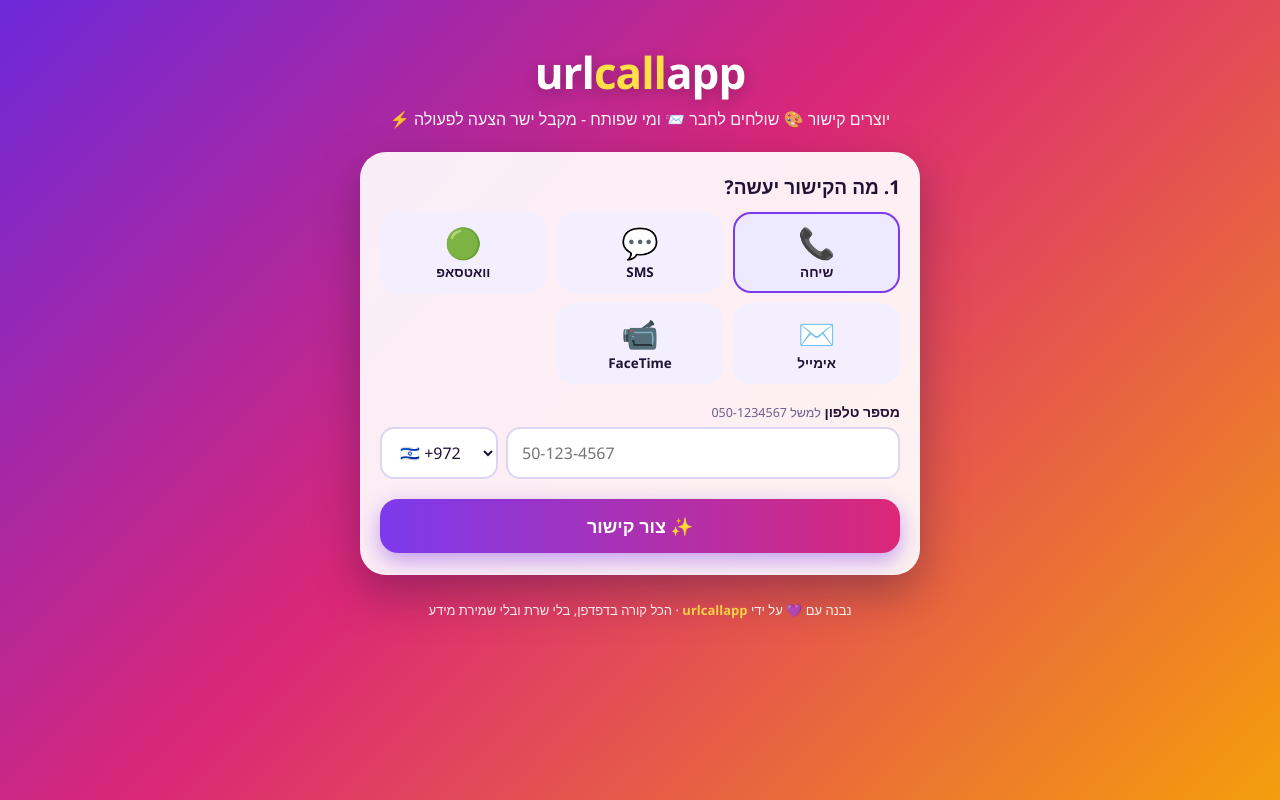
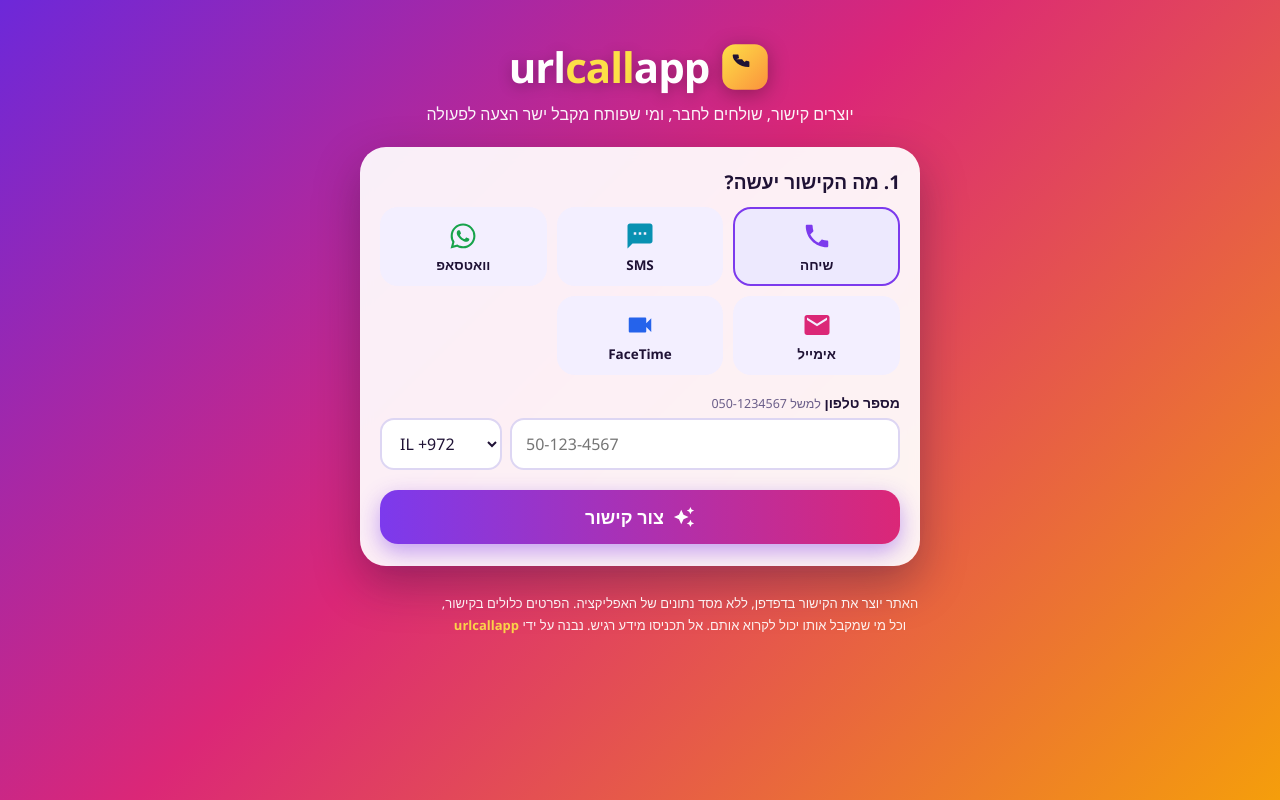
Before and after one commit to urlcallapp/urlcallapp, a plain HTML site: page index.html in a window 1280 px wide. Drawn offline with Linux system fonts and the light colour scheme.

Commit message:
SVG icons, favicon, OG metadata, accurate privacy copy, WhatsApp click-to-chat

```diff
--- a/index.html
+++ b/index.html
@@ -4,12 +4,21 @@
 <meta charset="UTF-8">
 <meta name="viewport" content="width=device-width, initial-scale=1.0, viewport-fit=cover">
 <title>urlcallapp - קישורים שמפעילים פעולות</title>
-<meta name="description" content="יוצרים קישור, שולחים, ומי שפותח מקבל ישר הצעה להתקשר, לשלוח וואטסאפ או מייל.">
+<meta name="description" content="יוצרים קישור, שולחים, ומי שפותח מקבל ישר הצעה להתקשר, לשלוח SMS, וואטסאפ או מייל. בלי אפליקציה ובלי שרת.">
+<meta property="og:type" content="website">
+<meta property="og:site_name" content="urlcallapp">
+<meta property="og:title" content="urlcallapp - קישורים שמפעילים פעולות">
+<meta property="og:description" content="יוצרים קישור, שולחים, ומי שפותח מקבל ישר הצעה להתקשר, לשלוח SMS, וואטסאפ או מייל.">
+<meta property="og:url" content="https://urlcallapp.github.io/urlcallapp/">
+<meta property="og:image" content="https://urlcallapp.github.io/urlcallapp/og.jpg">
+<meta property="og:image:type" content="image/jpeg">
+<meta property="og:image:width" content="1200">
+<meta property="og:image:height" content="630">
+<meta name="twitter:card" content="summary_large_image">
+<link rel="icon" type="image/svg+xml" href="favicon.svg">
+<link rel="apple-touch-icon" href="apple-touch-icon.png">
 <style>
-  :root{
-    --ink:#1f1235;
-    --card:rgba(255,255,255,.92);
-  }
+  :root{ --ink:#1f1235; --card:rgba(255,255,255,.93); }
   *{box-sizing:border-box;margin:0;padding:0}
   html,body{min-height:100%}
   body{
@@ -21,34 +30,31 @@
     padding:24px 14px 60px;
   }
   .wrap{width:100%;max-width:560px}
-  header{text-align:center;color:#fff;margin:18px 0 22px}
-  header .logo{
-    font-size:44px;font-weight:800;letter-spacing:-1px;
-    text-shadow:0 3px 14px rgba(0,0,0,.25);
-  }
+  header{text-align:center;color:#fff;margin:14px 0 22px}
+  .brand{display:flex;align-items:center;justify-content:center;gap:10px}
+  .brand .mark{width:52px;height:52px;filter:drop-shadow(0 4px 10px rgba(0,0,0,.3))}
+  header .logo{font-size:42px;font-weight:800;letter-spacing:-1px;text-shadow:0 3px 14px rgba(0,0,0,.25)}
   header .logo span{color:#fde047}
-  header p{margin-top:6px;font-size:16px;opacity:.95}
+  header p{margin-top:8px;font-size:16px;opacity:.95}
   .card{
-    background:var(--card);
-    border-radius:26px;
-    padding:22px 20px;
-    box-shadow:0 18px 45px rgba(31,18,53,.35);
-    backdrop-filter:blur(6px);
+    background:var(--card);border-radius:26px;padding:22px 20px;
+    box-shadow:0 18px 45px rgba(31,18,53,.35);backdrop-filter:blur(6px);
   }
   h2{font-size:19px;margin-bottom:12px}
   .proto-grid{display:grid;grid-template-columns:repeat(3,1fr);gap:10px;margin-bottom:18px}
   .proto{
-    border:2.5px solid transparent;
-    background:#f3efff;
-    border-radius:18px;
-    padding:12px 6px 10px;
-    text-align:center;cursor:pointer;
-    transition:transform .12s ease, border-color .12s, background .12s;
-    user-select:none;
+    border:2.5px solid transparent;background:#f3efff;border-radius:18px;
+    padding:12px 6px 10px;text-align:center;cursor:pointer;
+    transition:transform .12s ease,border-color .12s,background .12s;user-select:none;
   }
   .proto:hover{transform:translateY(-2px)}
-  .proto .ic{font-size:30px;line-height:1.1}
-  .proto .nm{font-size:13.5px;font-weight:700;margin-top:4px}
+  .proto svg{width:30px;height:30px;display:block;margin:0 auto}
+  .proto .nm{font-size:13.5px;font-weight:700;margin-top:5px}
+  .proto[data-p="tel"] svg{color:#7c3aed}
+  .proto[data-p="sms"] svg{color:#0891b2}
+  .proto[data-p="whatsapp"] svg{color:#16a34a}
+  .proto[data-p="mailto"] svg{color:#db2777}
+  .proto[data-p="facetime"] svg{color:#2563eb}
   .proto[data-p="tel"].active{border-color:#7c3aed;background:#ede9fe}
   .proto[data-p="sms"].active{border-color:#0891b2;background:#e0f7fc}
   .proto[data-p="whatsapp"].active{border-color:#16a34a;background:#e6f9ed}
@@ -57,61 +63,57 @@
   label{display:block;font-size:14px;font-weight:700;margin:14px 0 6px}
   .hint{font-weight:400;color:#6b5f8a;font-size:12.5px}
   input,textarea,select{
-    width:100%;font:inherit;font-size:16px;
-    padding:12px 14px;border-radius:14px;border:2px solid #ddd6f3;
-    background:#fff;color:var(--ink);outline:none;
+    width:100%;font:inherit;font-size:16px;padding:12px 14px;border-radius:14px;
+    border:2px solid #ddd6f3;background:#fff;color:var(--ink);outline:none;
   }
   input:focus,textarea:focus,select:focus{border-color:#7c3aed}
   textarea{min-height:74px;resize:vertical}
   .phone-row{display:flex;gap:8px;direction:ltr}
-  .phone-row select{width:118px;flex:none;direction:ltr}
+  .phone-row select{width:122px;flex:none;direction:ltr}
   .phone-row input{flex:1;direction:ltr;text-align:left}
   .ltr{direction:ltr;text-align:left}
   .btn{
-    display:block;width:100%;border:0;cursor:pointer;
-    font:inherit;font-weight:800;font-size:18px;color:#fff;
-    padding:15px;border-radius:18px;margin-top:20px;
-    background:linear-gradient(90deg,#7c3aed,#db2777);
-    box-shadow:0 8px 22px rgba(124,58,237,.45);
+    display:flex;align-items:center;justify-content:center;gap:9px;width:100%;border:0;cursor:pointer;
+    font:inherit;font-weight:800;font-size:18px;color:#fff;padding:15px;border-radius:18px;margin-top:20px;
+    background:linear-gradient(90deg,#7c3aed,#db2777);box-shadow:0 8px 22px rgba(124,58,237,.45);
     transition:transform .12s ease;
   }
+  .btn svg{width:22px;height:22px}
   .btn:hover{transform:translateY(-2px)}
   .btn:active{transform:scale(.98)}
   #result{display:none;margin-top:18px}
   #result.show{display:block}
-  .link-box{
-    display:flex;gap:8px;align-items:stretch;
-  }
+  .link-box{display:flex;gap:8px;align-items:stretch}
   #out{
-    flex:1;font-size:13.5px;background:#f6f3ff;border:2px dashed #b9a8f0;
-    border-radius:14px;padding:11px 12px;word-break:break-all;direction:ltr;text-align:left;
-    display:flex;align-items:center;
+    flex:1;font-size:13.5px;background:#f6f3ff;border:2px dashed #b9a8f0;border-radius:14px;
+    padding:11px 12px;word-break:break-all;direction:ltr;text-align:left;display:flex;align-items:center;
   }
   .copy-btn{
-    flex:none;border:0;cursor:pointer;font:inherit;font-weight:800;font-size:15px;
-    border-radius:14px;padding:0 16px;color:#fff;
-    background:linear-gradient(90deg,#f59e0b,#ea580c);
-    box-shadow:0 6px 16px rgba(234,88,12,.4);
-    transition:transform .12s;
+    flex:none;border:0;cursor:pointer;font:inherit;font-weight:800;font-size:15px;border-radius:14px;
+    padding:0 16px;color:#fff;background:linear-gradient(90deg,#f59e0b,#ea580c);
+    box-shadow:0 6px 16px rgba(234,88,12,.4);transition:transform .12s;
+    display:flex;align-items:center;gap:7px;
   }
+  .copy-btn svg{width:17px;height:17px}
   .copy-btn:active{transform:scale(.95)}
   .copy-btn.ok{background:linear-gradient(90deg,#16a34a,#059669)}
   .actions-row{display:flex;gap:8px;margin-top:10px}
   .ghost{
-    flex:1;text-align:center;text-decoration:none;font-weight:700;font-size:14.5px;
-    padding:11px;border-radius:14px;border:2px solid #c9bdf0;color:#5b21b6;background:#fff;
+    flex:1;display:flex;align-items:center;justify-content:center;gap:7px;text-decoration:none;
+    font-weight:700;font-size:14.5px;padding:11px;border-radius:14px;border:2px solid #c9bdf0;
+    color:#5b21b6;background:#fff;cursor:pointer;font-family:inherit;
   }
+  .ghost svg{width:17px;height:17px}
   .ghost:hover{background:#f3efff}
-  /* landing mode */
   #landing{display:none;text-align:center}
   body.landing #builder,body.landing header .sub{display:none}
   body.landing #landing{display:block}
-  .big-ic{font-size:84px;line-height:1.15;animation:pop .5s ease}
+  .big-ic{width:84px;height:84px;margin:6px auto 0;display:block;animation:pop .5s ease}
   @keyframes pop{0%{transform:scale(.3);opacity:0}70%{transform:scale(1.12)}100%{transform:scale(1)}}
-  .land-title{font-size:24px;font-weight:800;margin:10px 0 4px}
+  .land-title{font-size:24px;font-weight:800;margin:12px 0 4px}
   .land-detail{font-size:17px;color:#4c3f73;word-break:break-all;direction:ltr}
   .land-note{font-size:13.5px;color:#6b5f8a;margin-top:14px}
-  footer{color:#fff;text-align:center;margin-top:26px;font-size:13px;opacity:.9}
+  footer{color:#fff;text-align:center;margin-top:26px;font-size:13px;opacity:.92;line-height:1.7;max-width:480px}
   footer a{color:#fde047;text-decoration:none;font-weight:700}
   .toast{
     position:fixed;bottom:26px;left:50%;transform:translateX(-50%) translateY(20px);
@@ -124,70 +126,81 @@
 <body>
 <div class="wrap">
   <header>
-    <div class="logo">url<span>call</span>app</div>
-    <p class="sub">יוצרים קישור 🎨 שולחים לחבר 📨 ומי שפותח - מקבל ישר הצעה לפעולה ⚡</p>
+    <div class="brand">
+      <svg class="mark" viewBox="0 0 64 64" aria-hidden="true"><defs><linearGradient id="lg" x1="0" y1="0" x2="1" y2="1"><stop offset="0" stop-color="#fde047"/><stop offset="1" stop-color="#fb923c"/></linearGradient></defs><rect x="4" y="4" width="56" height="56" rx="16" fill="url(#lg)"/><path fill="#1f1235" d="M31.2 21.6c1 1.9 2.6 3.5 4.5 4.5l1.6-1.6c.4-.4 1-.5 1.5-.3 1 .4 2.1.6 3.2.6.9 0 1.6.7 1.6 1.6v6.9c0 .9-.7 1.6-1.6 1.6C26.5 34.9 15.1 23.5 15.1 15c0-.9.7-1.6 1.6-1.6h6.9c.9 0 1.6.7 1.6 1.6 0 1.1.2 2.2.6 3.2.2.5.1 1.1-.3 1.5l-4.3 1.9z" transform="translate(6,7) scale(0.72)"/></svg>
+      <div class="logo">url<span>call</span>app</div>
+    </div>
+    <p class="sub">יוצרים קישור, שולחים לחבר, ומי שפותח מקבל ישר הצעה לפעולה</p>
   </header>
 
   <div class="card" id="builder">
     <h2>1. מה הקישור יעשה?</h2>
     <div class="proto-grid" id="protos"></div>
-
     <div id="fields"></div>
-
-    <button class="btn" id="gen">✨ צור קישור</button>
-
+    <button class="btn" id="gen"><svg viewBox="0 0 24 24" fill="currentColor" aria-hidden="true"><path d="M19 9l1.25-2.75L23 5l-2.75-1.25L19 1l-1.25 2.75L15 5l2.75 1.25L19 9zm-7.5.5L9 4 6.5 9.5 1 12l5.5 2.5L9 20l2.5-5.5L17 12l-5.5-2.5zM19 15l-1.25 2.75L15 19l2.75 1.25L19 23l1.25-2.75L23 19l-2.75-1.25L19 15z"/></svg>צור קישור</button>
     <div id="result">
-      <h2>2. הקישור מוכן 🎉</h2>
+      <h2>2. הקישור מוכן</h2>
       <div class="link-box">
         <div id="out"></div>
-        <button class="copy-btn" id="copy">העתקה</button>
+        <button class="copy-btn" id="copy"><svg viewBox="0 0 24 24" fill="currentColor" aria-hidden="true"><path d="M16 1H4c-1.1 0-2 .9-2 2v14h2V3h12V1zm3 4H8c-1.1 0-2 .9-2 2v14c0 1.1.9 2 2 2h11c1.1 0 2-.9 2-2V7c0-1.1-.9-2-2-2zm0 16H8V7h11v14z"/></svg><span id="copyTxt">העתקה</span></button>
       </div>
       <div class="actions-row">
-        <a class="ghost" id="try" href="#" target="_blank" rel="noopener">🧪 נסה את הקישור</a>
-        <button class="ghost" id="share">📤 שיתוף</button>
+        <a class="ghost" id="try" href="#" target="_blank" rel="noopener"><svg viewBox="0 0 24 24" fill="currentColor" aria-hidden="true"><path d="M19 19H5V5h7V3H5c-1.11 0-2 .9-2 2v14c0 1.1.89 2 2 2h14c1.1 0 2-.9 2-2v-7h-2v7zM14 3v2h3.59l-9.83 9.83 1.41 1.41L19 6.41V10h2V3h-7z"/></svg>נסה את הקישור</a>
+        <button class="ghost" id="share"><svg viewBox="0 0 24 24" fill="currentColor" aria-hidden="true"><path d="M18 16.08c-.76 0-1.44.3-1.96.77L8.91 12.7c.05-.23.09-.46.09-.7s-.04-.47-.09-.7l7.05-4.11c.54.5 1.25.81 2.04.81 1.66 0 3-1.34 3-3s-1.34-3-3-3-3 1.34-3 3c0 .24.04.47.09.7L8.04 9.81C7.5 9.31 6.79 9 6 9c-1.66 0-3 1.34-3 3s1.34 3 3 3c.79 0 1.5-.31 2.04-.81l7.12 4.16c-.05.21-.08.43-.08.65 0 1.61 1.31 2.92 2.92 2.92 1.61 0 2.92-1.31 2.92-2.92s-1.31-2.92-2.92-2.92z"/></svg>שיתוף</button>
       </div>
     </div>
   </div>
 
   <div class="card" id="landing">
-    <div class="big-ic" id="lIc">📞</div>
+    <div id="lIc"></div>
     <div class="land-title" id="lTitle"></div>
     <div class="land-detail" id="lDetail"></div>
     <button class="btn" id="lGo"></button>
-    <div class="land-note" id="lNote">אם הפעולה לא נפתחה לבד - לוחצים על הכפתור 👆</div>
+    <div class="land-note">אם הפעולה לא נפתחה לבד - לוחצים על הכפתור למעלה</div>
   </div>
 
   <footer>
-    נבנה עם 💜 על ידי <a href="https://github.com/urlcallapp" target="_blank" rel="noopener">urlcallapp</a> · הכל קורה בדפדפן, בלי שרת ובלי שמירת מידע
+    האתר יוצר את הקישור בדפדפן, ללא מסד נתונים של האפליקציה.
+    הפרטים כלולים בקישור, וכל מי שמקבל אותו יכול לקרוא אותם. אל תכניסו מידע רגיש.
+    נבנה על ידי <a href="https://github.com/urlcallapp" target="_blank" rel="noopener">urlcallapp</a>
   </footer>
 </div>
-<div class="toast" id="toast">הקישור הועתק! ✅</div>
+<div class="toast" id="toast">הקישור הועתק!</div>
 
 <script>
 (function(){
   "use strict";
 
+  var IC = {
+    tel:'<svg viewBox="0 0 24 24" fill="currentColor" aria-hidden="true"><path d="M6.62 10.79c1.44 2.83 3.76 5.14 6.59 6.59l2.2-2.2c.27-.27.67-.36 1.02-.24 1.12.37 2.33.57 3.57.57.55 0 1 .45 1 1V20c0 .55-.45 1-1 1-9.39 0-17-7.61-17-17 0-.55.45-1 1-1h3.5c.55 0 1 .45 1 1 0 1.25.2 2.45.57 3.57.11.35.03.74-.25 1.02l-2.2 2.2z"/></svg>',
+    sms:'<svg viewBox="0 0 24 24" fill="currentColor" aria-hidden="true"><path d="M20 2H4c-1.1 0-1.99.9-1.99 2L2 22l4-4h14c1.1 0 2-.9 2-2V4c0-1.1-.9-2-2-2zM9 11H7V9h2v2zm4 0h-2V9h2v2zm4 0h-2V9h2v2z"/></svg>',
+    whatsapp:'<svg viewBox="0 0 24 24" fill="currentColor" aria-hidden="true"><path d="M12.04 2c-5.46 0-9.91 4.45-9.91 9.91 0 1.75.46 3.45 1.32 4.95L2.05 22l5.25-1.38c1.45.79 3.08 1.21 4.74 1.21 5.46 0 9.91-4.45 9.91-9.91 0-2.65-1.03-5.14-2.9-7.01A9.816 9.816 0 0 0 12.04 2m.01 1.67c2.2 0 4.26.86 5.82 2.42a8.19 8.19 0 0 1 2.41 5.83c0 4.54-3.7 8.23-8.24 8.23-1.48 0-2.93-.39-4.19-1.15l-.3-.17-3.12.82.83-3.04-.2-.32a8.19 8.19 0 0 1-1.26-4.38c.01-4.54 3.7-8.24 8.25-8.24M8.53 7.33c-.16 0-.43.06-.66.31-.22.25-.87.86-.87 2.07 0 1.22.89 2.39 1 2.56.14.17 1.76 2.67 4.25 3.73.59.27 1.05.42 1.41.53.59.19 1.13.16 1.56.1.48-.07 1.46-.6 1.67-1.18.21-.58.21-1.07.15-1.18-.07-.1-.23-.16-.48-.27-.25-.14-1.47-.74-1.69-.82-.23-.08-.37-.12-.56.12-.16.25-.64.81-.78.97-.15.17-.29.19-.53.07-.26-.13-1.06-.39-2-1.23-.74-.66-1.23-1.47-1.38-1.72-.12-.24-.01-.39.11-.5.11-.11.27-.29.37-.44.13-.14.17-.25.25-.41.08-.17.04-.31-.02-.44-.06-.11-.56-1.35-.77-1.84-.2-.48-.4-.42-.56-.43-.14 0-.3-.01-.47-.01z"/></svg>',
+    mailto:'<svg viewBox="0 0 24 24" fill="currentColor" aria-hidden="true"><path d="M20 4H4c-1.1 0-1.99.9-1.99 2L2 18c0 1.1.9 2 2 2h16c1.1 0 2-.9 2-2V6c0-1.1-.9-2-2-2zm0 4l-8 5-8-5V6l8 5 8-5v2z"/></svg>',
+    facetime:'<svg viewBox="0 0 24 24" fill="currentColor" aria-hidden="true"><path d="M17 10.5V7c0-.55-.45-1-1-1H4c-.55 0-1 .45-1 1v10c0 .55.45 1 1 1h12c.55 0 1-.45 1-1v-3.5l4 4v-11l-4 4z"/></svg>',
+    check:'<svg viewBox="0 0 24 24" fill="currentColor" aria-hidden="true"><path d="M9 16.17L4.83 12l-1.42 1.41L9 19 21 7l-1.41-1.41z"/></svg>'
+  };
+
   var PROTOCOLS = {
     tel: {
-      name:"שיחה", icon:"📞",
+      name:"שיחה", color:"#7c3aed",
       fields:[{k:"phone",type:"phone",label:"מספר טלפון",hint:"למשל 050-1234567"}],
       target:function(d){ return "tel:" + d.phoneDial; },
-      land:function(d){ return {title:"שיחה יוצאת אל", detail:d.phonePretty, btn:"📞 התקשר עכשיו"}; }
+      land:function(d){ return {title:"שיחה יוצאת אל", detail:d.phonePretty, btn:"התקשר עכשיו"}; }
     },
     sms: {
-      name:"SMS", icon:"💬",
+      name:"SMS",
       fields:[
         {k:"phone",type:"phone",label:"מספר טלפון"},
         {k:"text",type:"textarea",label:"הודעה (לא חובה)"}
       ],
       target:function(d){ return "sms:" + d.phoneDial + (d.text ? "?&body=" + encodeURIComponent(d.text) : ""); },
-      land:function(d){ return {title:"שליחת SMS אל", detail:d.phonePretty, btn:"💬 פתח הודעה"}; }
+      land:function(d){ return {title:"שליחת SMS אל", detail:d.phonePretty, btn:"פתח הודעה"}; }
     },
     whatsapp: {
-      name:"וואטסאפ", icon:"🟢",
+      name:"וואטסאפ",
       anyOf:["phone","text"],
       fields:[
-        {k:"phone",type:"phone",label:"מספר טלפון",hint:"או למטה: הודעה בלבד והנמען ייבחר בוואטסאפ"},
+        {k:"phone",type:"phone",label:"מספר טלפון",hint:"או למטה: הודעה בלבד, והנמען ייבחר בוואטסאפ"},
         {k:"text",type:"textarea",label:"הודעה מוכנה מראש"}
       ],
       target:function(d){
@@ -195,12 +208,12 @@
         return "https://wa.me/?text=" + encodeURIComponent(d.text);
       },
       land:function(d){
-        if(d.phoneIntl) return {title:"שיחת וואטסאפ עם", detail:d.phonePretty, btn:"🟢 פתח וואטסאפ"};
-        return {title:"הודעת וואטסאפ", detail:d.text || "", btn:"🟢 בחר נמען בוואטסאפ"};
+        if(d.phoneIntl) return {title:"שיחת וואטסאפ עם", detail:d.phonePretty, btn:"פתח וואטסאפ"};
+        return {title:"הודעת וואטסאפ", detail:d.text || "", btn:"בחר נמען בוואטסאפ"};
       }
     },
     mailto: {
-      name:"אימייל", icon:"✉️",
+      name:"אימייל",
       fields:[
         {k:"email",type:"email",label:"כתובת מייל"},
         {k:"subject",type:"text",label:"נושא (לא חובה)"},
@@ -212,26 +225,26 @@
         if(d.body) q.push("body=" + encodeURIComponent(d.body));
         return "mailto:" + d.email + (q.length ? "?" + q.join("&") : "");
       },
-      land:function(d){ return {title:"כתיבת מייל אל", detail:d.email, btn:"✉️ פתח מייל"}; }
+      land:function(d){ return {title:"כתיבת מייל אל", detail:d.email, btn:"פתח מייל"}; }
     },
     facetime: {
-      name:"FaceTime", icon:"📹",
+      name:"FaceTime",
       fields:[{k:"phone",type:"phone",label:"מספר טלפון או אימייל",hint:"מספר, או כתובת מייל של Apple ID"}],
       target:function(d){ return "facetime:" + (d.phoneDial || d.raw); },
-      land:function(d){ return {title:"שיחת FaceTime אל", detail:d.phonePretty, btn:"📹 התחל FaceTime"}; }
-    },
+      land:function(d){ return {title:"שיחת FaceTime אל", detail:d.phonePretty, btn:"התחל FaceTime"}; }
+    }
   };
 
   var CODES = [
-    ["+972","🇮🇱 +972"],["+1","🇺🇸 +1"],["+44","🇬🇧 +44"],["+49","🇩🇪 +49"],
-    ["+33","🇫🇷 +33"],["+39","🇮🇹 +39"],["+34","🇪🇸 +34"],["+7","🇷🇺 +7"],
-    ["+91","🇮🇳 +91"],["+971","🇦🇪 +971"],["+90","🇹🇷 +90"]
+    ["+972","IL +972"],["+1","US +1"],["+44","UK +44"],["+49","DE +49"],
+    ["+33","FR +33"],["+39","IT +39"],["+34","ES +34"],["+7","RU +7"],
+    ["+91","IN +91"],["+971","AE +971"],["+90","TR +90"]
   ];
 
   var $ = function(id){ return document.getElementById(id); };
-  var builder=$("builder"), protosEl=$("protos"), fieldsEl=$("fields"),
-      resultEl=$("result"), outEl=$("out"), copyBtn=$("copy"), tryLink=$("try"),
-      shareBtn=$("share"), toast=$("toast");
+  var protosEl=$("protos"), fieldsEl=$("fields"), resultEl=$("result"),
+      outEl=$("out"), copyBtn=$("copy"), copyTxt=$("copyTxt"),
+      tryLink=$("try"), shareBtn=$("share"), toast=$("toast");
 
   function esc(s){ return String(s).replace(/[&<>"']/g,function(c){
     return {"&":"&amp;","<":"&lt;",">":"&gt;",'"':"&quot;","'":"&#39;"}[c]; }); }
@@ -250,11 +263,11 @@
       var info = proto.land(data);
       document.body.classList.add("landing");
       document.title = info.title + " " + (info.detail||"") + " · urlcallapp";
-      $("lIc").textContent = proto.icon;
+      $("lIc").innerHTML = IC[lp].replace("<svg", '<svg class="big-ic" style="color:' + ({tel:"#7c3aed",sms:"#0891b2",whatsapp:"#16a34a",mailto:"#db2777",facetime:"#2563eb"})[lp] + '"');
       $("lTitle").textContent = info.title;
       $("lDetail").textContent = info.detail || "";
       var go = $("lGo");
-      go.textContent = info.btn;
+      go.innerHTML = IC[lp] + esc(info.btn);
       go.addEventListener("click", function(){ window.location.href = target; });
       // ניסיון פתיחה אוטומטי; חלק מהדפדפנים דורשים מגע של המשתמש ואז הכפתור מחכה
       setTimeout(function(){ window.location.href = target; }, 650);
@@ -270,7 +283,7 @@
     var el = document.createElement("div");
     el.className = "proto" + (key===current ? " active":"");
     el.dataset.p = key;
-    el.innerHTML = '<div class="ic">'+p.icon+'</div><div class="nm">'+esc(p.name)+'</div>';
+    el.innerHTML = IC[key] + '<div class="nm">'+esc(p.name)+'</div>';
     el.addEventListener("click", function(){
       current = key;
       Array.prototype.forEach.call(protosEl.children,function(c){
@@ -358,7 +371,7 @@
       if(!any) missing = true;
     }
     if(missing){
-      toast.textContent = "חסר שדה חובה ✍️";
+      toast.textContent = "חסר שדה חובה";
       toast.style.background="#dc2626";
       toast.classList.add("show");
       setTimeout(function(){ toast.classList.remove("show"); }, 1800);
@@ -374,14 +387,14 @@
   function doCopy(){
     var text = outEl.textContent;
     function ok(){
-      copyBtn.textContent = "הועתק ✅";
+      copyTxt.textContent = "הועתק";
       copyBtn.classList.add("ok");
-      toast.textContent = "הקישור הועתק! ✅";
+      toast.textContent = "הקישור הועתק!";
       toast.style.background="#16a34a";
       toast.classList.add("show");
       setTimeout(function(){
         toast.classList.remove("show");
-        copyBtn.textContent = "העתקה";
+        copyTxt.textContent = "העתקה";
         copyBtn.classList.remove("ok");
       }, 1800);
     }
```
Also changed, not shown: apple-touch-icon.png (added), favicon.svg (added), og.jpg (added).
